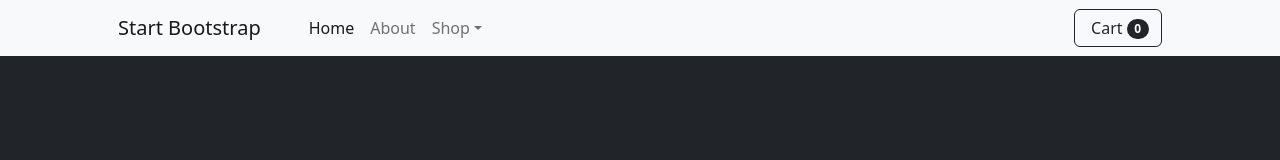
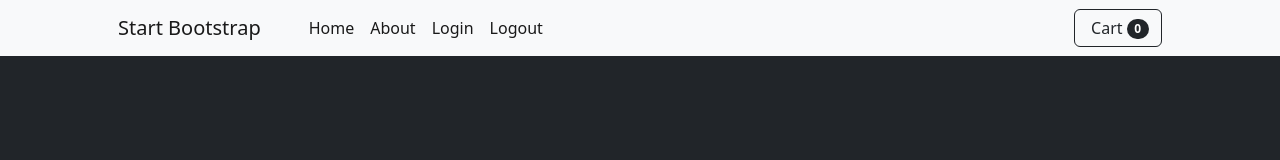
Before and after one commit to Deyan9469/React-Project, a React (Vite) app in the folder client/: page / in a window 1280 px wide. Shown: the top 160 px of the page. Built offline with nearby package versions, Linux system fonts and the light colour scheme; the HTML template or start-up script is replaced by a standard one.

Commit message:
adding login and logout

```diff
--- a/client/src/components/navigation/Navigation.jsx
+++ b/client/src/components/navigation/Navigation.jsx
@@ -26,41 +26,19 @@ const Navigation = () => {
                                 </a>
                             </li>
                             <li className="nav-item">
-                                <a className="nav-link" href="#!">
+                                <a className="nav-link active" href="#!">
                                     About
                                 </a>
                             </li>
-                            <li className="nav-item dropdown">
-                                <a
-                                    className="nav-link dropdown-toggle"
-                                    id="navbarDropdown"
-                                    href="#"
-                                    role="button"
-                                    data-bs-toggle="dropdown"
-                                    aria-expanded="false"
-                                >
-                                    Shop
+                            <li className="nav-item">
+                                <a className="nav-link active" aria-current="page" href="#!">
+                                    Login
                                 </a>
-                                <ul className="dropdown-menu" aria-labelledby="navbarDropdown">
-                                    <li>
-                                        <a className="dropdown-item" href="#!">
-                                            All Products
-                                        </a>
-                                    </li>
-                                    <li>
-                                        <hr className="dropdown-divider" />
-                                    </li>
-                                    <li>
-                                        <a className="dropdown-item" href="#!">
-                                            Popular Items
-                                        </a>
-                                    </li>
-                                    <li>
-                                        <a className="dropdown-item" href="#!">
-                                            New Arrivals
-                                        </a>
-                                    </li>
-                                </ul>
+                            </li>
+                            <li className="nav-item">
+                                <a className="nav-link active" aria-current="page" href="#!">
+                                    Logout
+                                </a>
                             </li>
                         </ul>
                         <form className="d-flex">
```
Also changed, not shown: client/template_html.jsx (+33 -0 lines).
